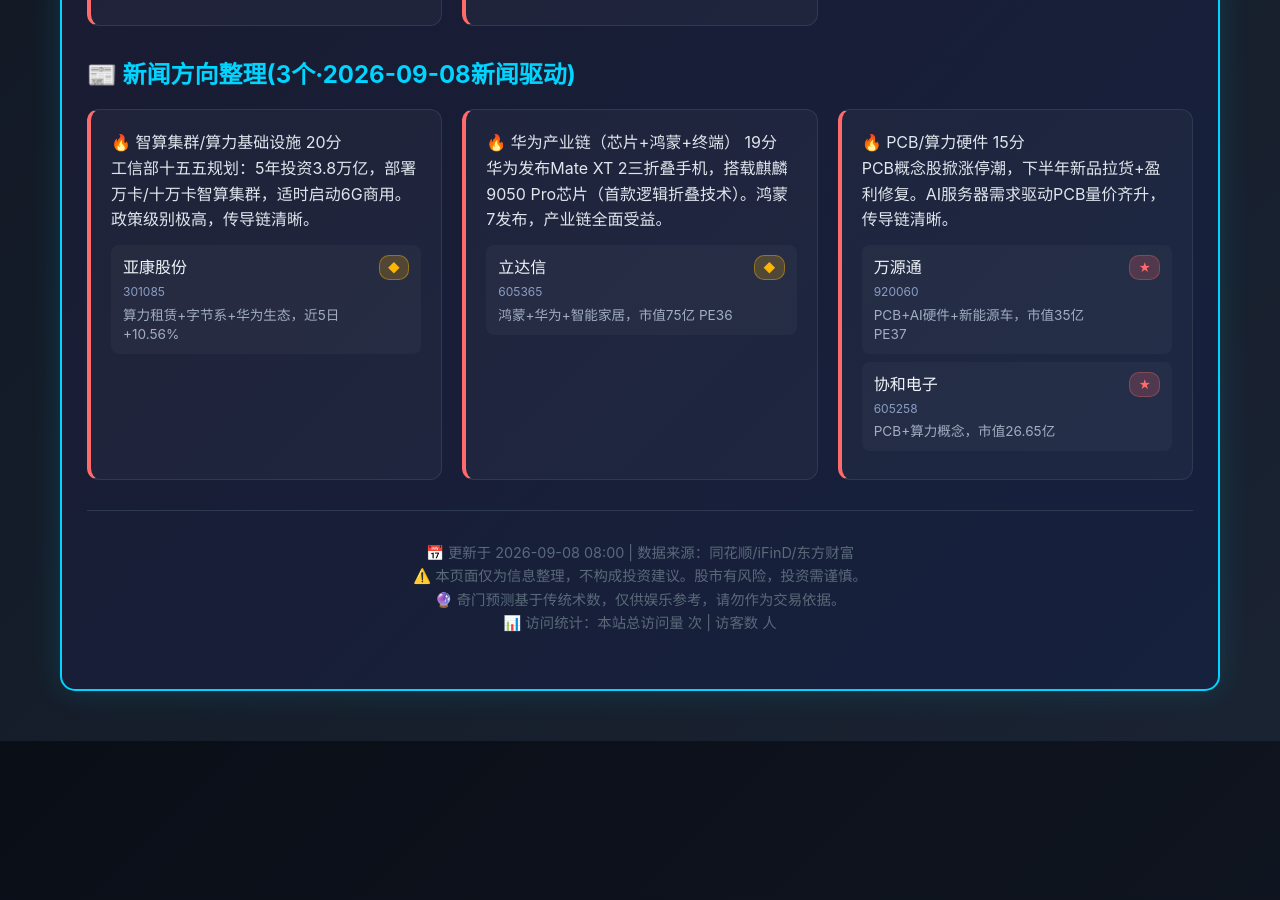
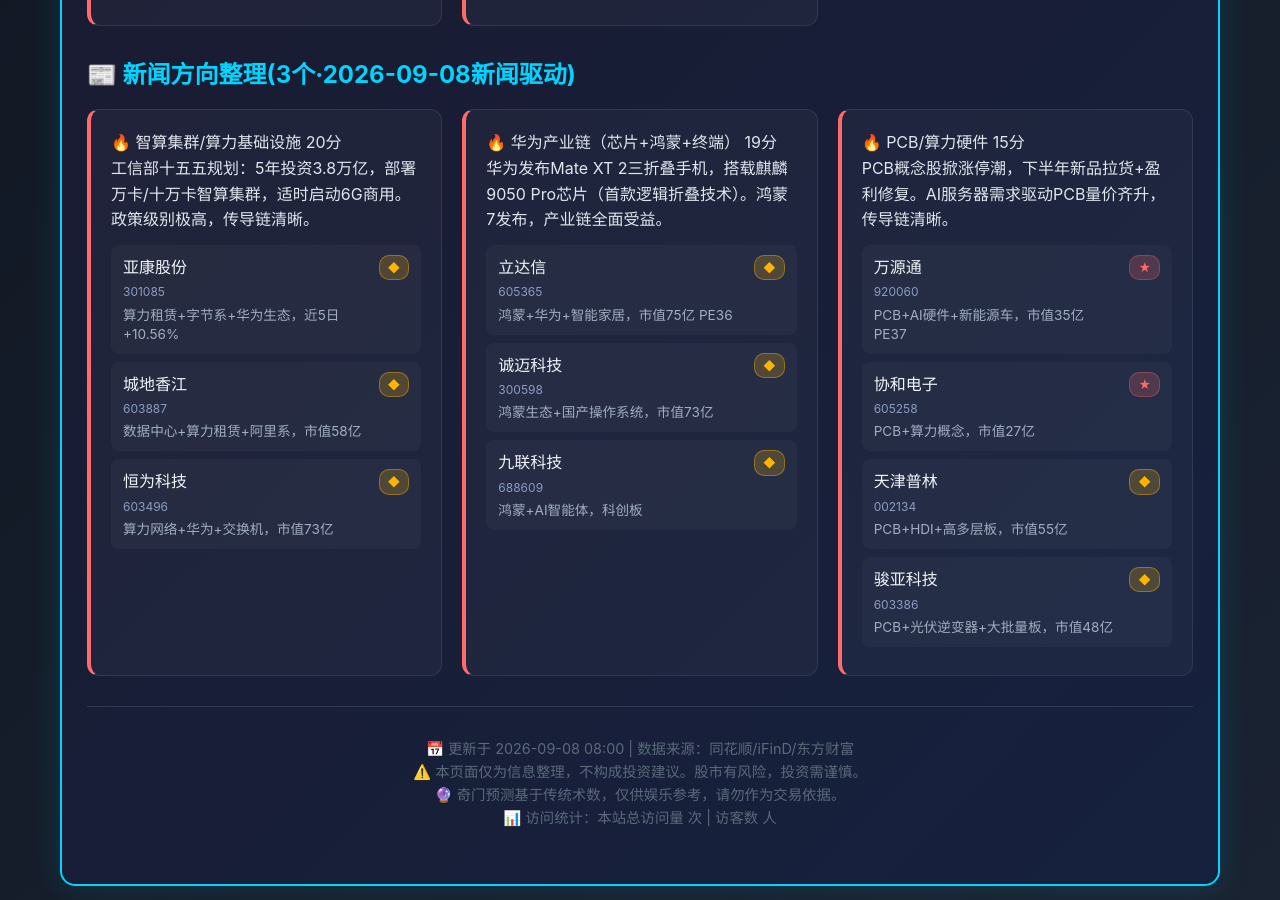
Before and after one commit to xiaoyi0319a/yixue-dashboard, a Jekyll site: the page index.html, which Jekyll copies as it is, in a window 1280 px wide and 900 px high, scrolled down 2483 px. Built offline with Jekyll 4.4.1, drawn with Linux system fonts in a browser that asks for light colours; comment, search, counter and statistics services are not loaded; before the commit the page ends 3224 px from its top, so only the background shows below that.

Commit message:
2026-09-08 新闻方向完整版：3方向10只标的

```diff
--- a/index.html
+++ b/index.html
@@ -308,6 +308,22 @@
             </div>
             <span class="buzhang-tag bz-a" title="中匹配">◆</span>
         </div>
+        <div class="buzhang-item">
+            <div class="buzhang-left">
+                <div class="buzhang-name">城地香江</div>
+                <div class="buzhang-code">603887</div>
+                <div class="buzhang-logic">数据中心+算力租赁+阿里系，市值58亿</div>
+            </div>
+            <span class="buzhang-tag bz-a" title="中匹配">◆</span>
+        </div>
+        <div class="buzhang-item">
+            <div class="buzhang-left">
+                <div class="buzhang-name">恒为科技</div>
+                <div class="buzhang-code">603496</div>
+                <div class="buzhang-logic">算力网络+华为+交换机，市值73亿</div>
+            </div>
+            <span class="buzhang-tag bz-a" title="中匹配">◆</span>
+        </div>
     </div>
 </div>
 <div class="direction-card hot">
@@ -323,6 +339,22 @@
                 <div class="buzhang-name">立达信</div>
                 <div class="buzhang-code">605365</div>
                 <div class="buzhang-logic">鸿蒙+华为+智能家居，市值75亿 PE36</div>
+            </div>
+            <span class="buzhang-tag bz-a" title="中匹配">◆</span>
+        </div>
+        <div class="buzhang-item">
+            <div class="buzhang-left">
+                <div class="buzhang-name">诚迈科技</div>
+                <div class="buzhang-code">300598</div>
+                <div class="buzhang-logic">鸿蒙生态+国产操作系统，市值73亿</div>
+            </div>
+            <span class="buzhang-tag bz-a" title="中匹配">◆</span>
+        </div>
+        <div class="buzhang-item">
+            <div class="buzhang-left">
+                <div class="buzhang-name">九联科技</div>
+                <div class="buzhang-code">688609</div>
+                <div class="buzhang-logic">鸿蒙+AI智能体，科创板</div>
             </div>
             <span class="buzhang-tag bz-a" title="中匹配">◆</span>
         </div>
@@ -348,9 +380,25 @@
             <div class="buzhang-left">
                 <div class="buzhang-name">协和电子</div>
                 <div class="buzhang-code">605258</div>
-                <div class="buzhang-logic">PCB+算力概念，市值26.65亿</div>
+                <div class="buzhang-logic">PCB+算力概念，市值27亿</div>
             </div>
             <span class="buzhang-tag bz-s" title="高匹配">★</span>
+        </div>
+        <div class="buzhang-item">
+            <div class="buzhang-left">
+                <div class="buzhang-name">天津普林</div>
+                <div class="buzhang-code">002134</div>
+                <div class="buzhang-logic">PCB+HDI+高多层板，市值55亿</div>
+            </div>
+            <span class="buzhang-tag bz-a" title="中匹配">◆</span>
+        </div>
+        <div class="buzhang-item">
+            <div class="buzhang-left">
+                <div class="buzhang-name">骏亚科技</div>
+                <div class="buzhang-code">603386</div>
+                <div class="buzhang-logic">PCB+光伏逆变器+大批量板，市值48亿</div>
+            </div>
+            <span class="buzhang-tag bz-a" title="中匹配">◆</span>
         </div>
     </div>
 </div>
```
